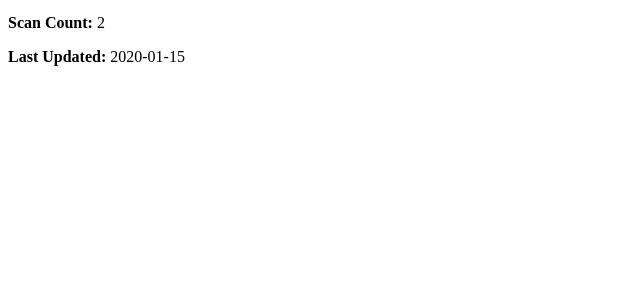
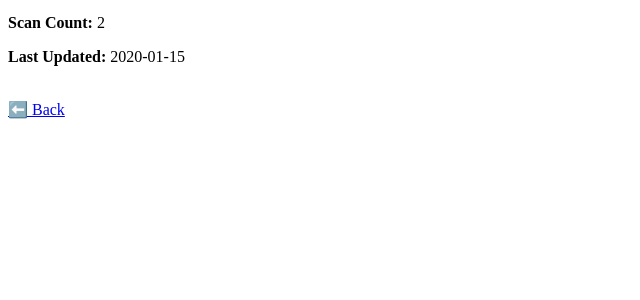
Before and after one commit to Fakhrul0029/Asset-Tracker-System, a Flask app: page /asset/1 in a window 1280 px wide. Shown: the part 156-456 px from the top of the page, without its empty margins (0-640 px from the left). Run offline with Flask 3, Linux system fonts and the light colour scheme; tables that the repository leaves empty hold one stand-in row (values such as "Sample post").

Commit message:
Add back navigation link to asset.html

```diff
--- a/templates/asset.html
+++ b/templates/asset.html
@@ -23,5 +23,8 @@
 <p><b>Scan Count:</b> {{ scan }}</p>
 <p><b>Last Updated:</b> {{ data[5] }}</p>
 
+<br>
+<a href="/assets">⬅️ Back</a>
+
 </body>
 </html>
```
